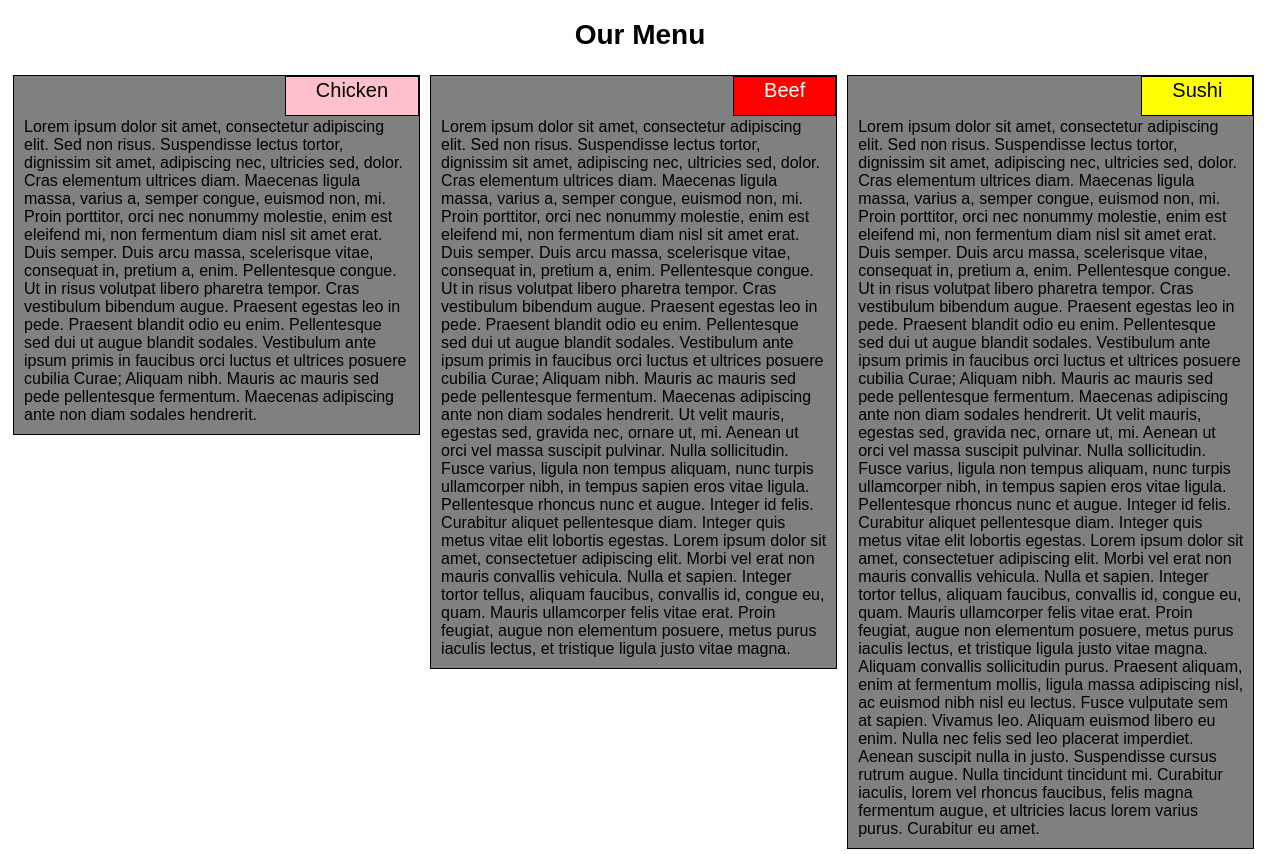
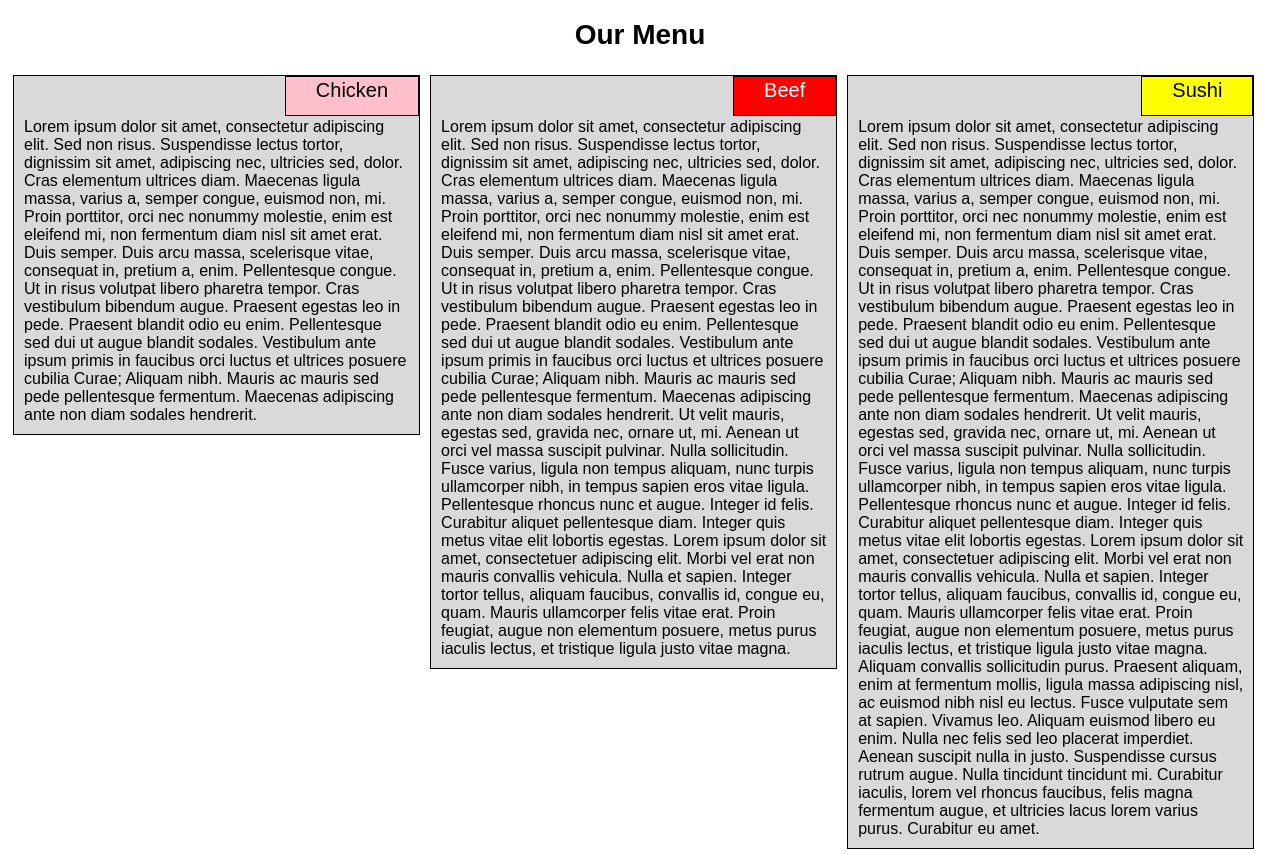
Before and after one commit to chfoucher/assignment-2, a plain HTML site: page docs/index.html in a window 1280 px wide. Drawn offline with Linux system fonts and the light colour scheme.

Commit message:
A lighter grey

```diff
--- a/docs/css/style.css
+++ b/docs/css/style.css
@@ -14,7 +14,7 @@ p {
 }
 
 div.card {
-	 background:grey;
+	 background:#d9d9d9;
 	 border: 1px solid black;
 }
 div.cardheader {
```
